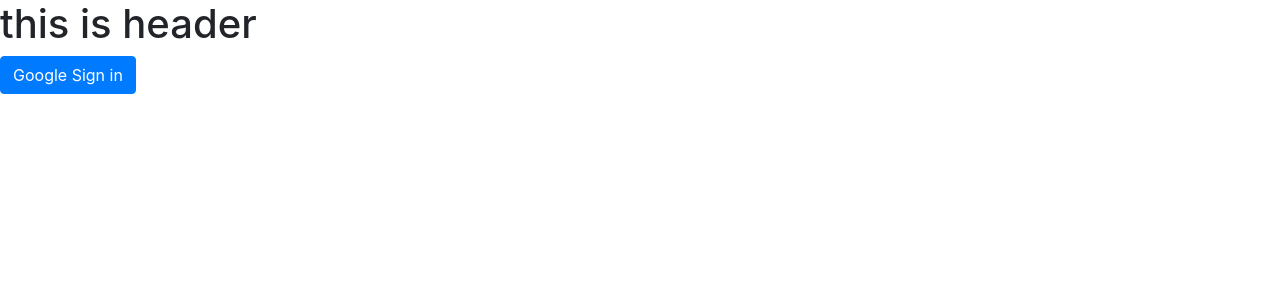
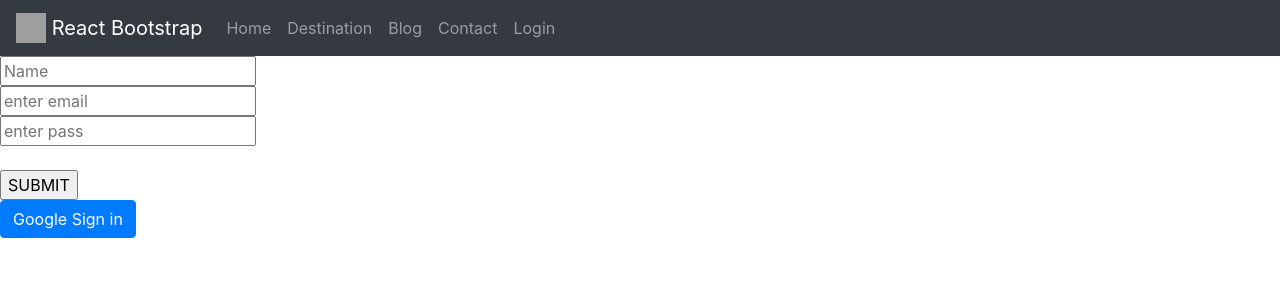
Before and after one commit to OwaliShawon/dhaka-wheels, a React (Create React App) app: page /login in a window 1280 px wide. Shown: the top 300 px of the page. Built offline with nearby package versions, Linux system fonts and the light colour scheme; grey boxes are pictures that could not be loaded.

Commit message:
sing up done

```diff
--- a/src/App.js
+++ b/src/App.js
@@ -16,12 +16,17 @@ import { createContext, useState } from 'react';
 export const LoggedInUserContext = createContext();
 
 function App() {
-  const { loggedInUser, setLoggedInUser } = useState({});
+  const [loggedInUser, setLoggedInUser] = useState({
+    name: '',
+    email: '',
+    isSignIn: false
+  });
   console.log(loggedInUser);
   return (
     <LoggedInUserContext.Provider value={[loggedInUser, setLoggedInUser]}>
-      {/* <h1>Name: {loggedInUser.email} </h1> */}
+
       <Router>
+        <h1>Name: {loggedInUser.name} </h1>
         <Header></Header>
         <Switch>
           <Route path="/home">
--- a/src/components/Header/Header.js
+++ b/src/components/Header/Header.js
@@ -1,9 +1,28 @@
 import React from 'react';
+import { Nav, Navbar } from 'react-bootstrap';
 
 const Header = () => {
     return (
         <div>
-            <h1>this is header</h1>
+            <Navbar bg="dark" variant="dark" fixed='top'>
+                <Navbar.Brand href="/">
+                    <img
+                        alt=""
+                        src="/logo.svg"
+                        width="30"
+                        height="30"
+                        className="d-inline-block align-top"
+                    />{' '}
+                        React Bootstrap
+                </Navbar.Brand>
+                <Nav className="mr-auto">
+                    <Nav.Link href="/home">Home</Nav.Link>
+                    <Nav.Link href="/Destination">Destination</Nav.Link>
+                    <Nav.Link href="/blog">Blog</Nav.Link>
+                    <Nav.Link href="/contact">Contact</Nav.Link>
+                    <Nav.Link href="/login">Login</Nav.Link>
+                </Nav>
+            </Navbar>
         </div>
     );
 };
--- a/src/components/Login/Login.js
+++ b/src/components/Login/Login.js
@@ -7,42 +7,143 @@ import { LoggedInUserContext } from '../../App';
 
 const Login = () => {
     const [loggedInUser, setLoggedInUser] = useContext(LoggedInUserContext);
+    if (firebase.apps.length === 0) {
+        firebase.initializeApp(firebaseConfig);
+    }
+    // else {
+    //     firebase.app(); // if already initialized, use that one
+    // }
 
     const handleGoogleSignIn = () => {
-        if (!firebase.apps.length) {
-            firebase.initializeApp(firebaseConfig);
-        } else {
-            firebase.app(); // if already initialized, use that one
-        }
-
+        // console.log('ehhhhhe');
         const provider = new firebase.auth.GoogleAuthProvider();
         firebase.auth()
             .signInWithPopup(provider)
             .then((result) => {
-                /** @type {firebase.auth.OAuthCredential} */
-                var credential = result.credential;
-                var token = credential.accessToken;
                 const { displayName, email } = result.user;
-                const signedInUser = { name: displayName, email };
-                console.log(signedInUser);
+                const signedInUser = {
+                    name: displayName,
+                    email: email,
+                    isSignIn: true
+                };
                 setLoggedInUser(signedInUser);
-                console(loggedInUser);
+            }).catch((error) => {
+                console.log(error);
+                console.log(error.message);
+            });
 
-            }).catch((error) => {
-                // Handle Errors here.
+    }
+
+    const handleRandomSignIn = (event) => {
+        firebase.auth().signInWithEmailAndPassword(loggedInUser.email, loggedInUser.password)
+            .then((userCredential) => {
+                // Signed in
+                var user = userCredential.user;
+                const { displayName, email } = userCredential.user;
+                const signedInUser = {
+                    name: displayName,
+                    email: email,
+                    isSignIn: true
+                };
+                setLoggedInUser(signedInUser);
+                // ...
+            })
+            .catch((error) => {
                 var errorCode = error.code;
                 var errorMessage = error.message;
-                // The email of the user's account used.
-                var email = error.email;
-                // The firebase.auth.AuthCredential type that was used.
-                var credential = error.credential;
-                // ...
             });
     }
 
+    const handleSingOut = () => {
+        firebase.auth()
+            .signOut()
+            .then((response) => {
+                const signOutUser = {
+                    isSignIn: false,
+                    name: '',
+                    email: '',
+                }
+                setLoggedInUser(signOutUser);
+
+            })
+            .catch((error) => {
+
+            });
+
+    }
+
+    const handleChange = (event) => {
+        // debugger;
+        // console.log(event.target.name, event.target.value);
+        let isFieldValid = true;
+        if (event.target.name === 'email') {
+            isFieldValid = /\S+@\S+\.\S+/.test(event.target.value);
+            // console.log(isEmailValid);
+        }
+        if (event.target.name === 'password') {
+            const isPassValid = event.target.value > 6;
+            const isPassHasNumber = /\d{1}/.test(event.target.value);
+            isFieldValid = isPassValid && isPassHasNumber;
+        }
+        if (isFieldValid) {
+            const newUserInfo = { ...loggedInUser };
+            newUserInfo[event.target.name] = event.target.value;
+            setLoggedInUser(newUserInfo);
+        }
+    }
+
+    const handleSubmit = (event) => {
+        // console.log(user.email, user.password);
+        if (loggedInUser.email && loggedInUser.password) {
+            firebase.auth().createUserWithEmailAndPassword(loggedInUser.email, loggedInUser.password)
+                .then((userCredential) => {
+                    // Signed in
+                    var user = userCredential.user;
+                    // setLoggedInUser(user);
+                    // console.log(user);
+                    // ...
+                })
+                .catch((error) => {
+                    var errorCode = error.code;
+                    var errorMessage = error.message;
+                    console.log(errorMessage);
+                    console.log(errorCode);
+                    // ..
+                });
+            console.log('submitting');
+
+        }
+        event.preventDefault();
+    }
+
+    // console.log(loggedInUser);
+
     return (
         <div>
-            <Button onClick={handleGoogleSignIn}>Google Sign in</Button>
+            <form onSubmit={handleSubmit}>
+                <input type="text" name="name" placeholder="Name" required onBlur={handleChange}></input>
+                <br />
+                <input type="text" name="email" placeholder="enter email" required onBlur={handleChange} />
+                <br />
+                <input type="password" name="password" placeholder="enter pass" required onBlur={handleChange} />
+                <br /> <br />
+                <input type="submit" value="SUBMIT" />
+            </form>
+
+            {
+                loggedInUser.isSignIn ? <Button onClick={handleSingOut}>Sing Out</Button> :
+                    <Button onClick={handleGoogleSignIn}>Google Sign in</Button>
+            }
+            {/* {
+                loggedInUser.isSignIn && <div>
+                    <p>Welcome! {loggedInUser.name}</p>
+                    <p>Your Email: {loggedInUser.email}</p>
+                    <img src={loggedInUser.photoURL} alt="" />
+                </div>
+            } */}
+
+
+            {/* <Button onClick={handleGoogleSignIn}>Google Sign in</Button> */}
         </div>
     );
 };
```
Also changed, not shown: src/components/Vehicle/Vehicle.js (+0 -8 lines).
